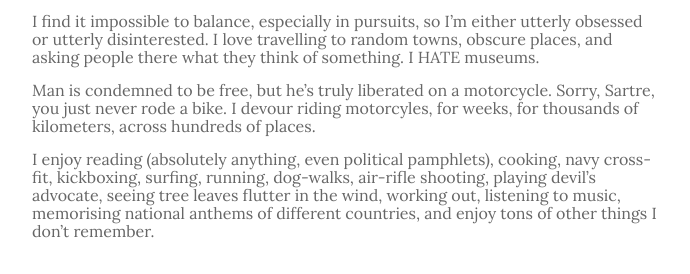
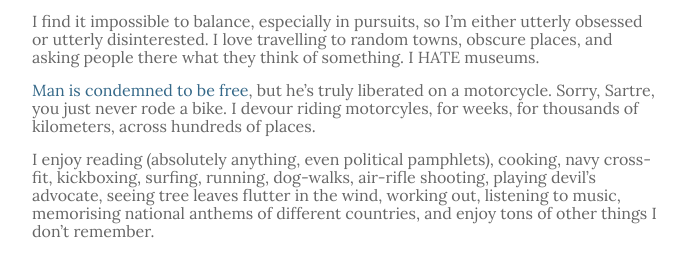
Before and after one commit to santanurathod/santanurathod.github.io, a Jekyll site: the page built from _pages/1_about.md, in a window 1280 px wide and 900 px high, scrolled down 766 px. Shown: the part 180-454 px from the top of the window, without its empty margins (293-983 px from the left). Built offline with Jekyll 4.4.1, drawn with Linux system fonts in a browser that asks for light colours; part of the change alters nothing that is shown.

```diff
--- a/_pages/1_about.md
+++ b/_pages/1_about.md
@@ -14,7 +14,7 @@ I believe all individuals have an interesting life story, and as I result I love
 
 I find it impossible to balance, especially in pursuits, so I'm either utterly obsessed or utterly disinterested. I love travelling to random towns, obscure places, and asking people there what they think of something. I HATE museums.
 
-Man is condemned to be free, but he's truly liberated on a motorcycle. Sorry, Sartre, you just never rode a bike. I devour
+[Man is condemned to be free](https://www.goodreads.com/quotes/148810-man-is-condemned-to-be-free-condemned-because-he-did#:~:text=man%20is%20condemned%20to%20be%20free), but he's truly liberated on a motorcycle. Sorry, Sartre, you just never rode a bike. I devour
 riding motorcyles, for weeks, for thousands of kilometers, across hundreds of places.
 
 I enjoy reading (absolutely anything, even political pamphlets), cooking, navy cross-fit, kickboxing, surfing, running, dog-walks,
```
Also changed, not shown: 1 other file.
